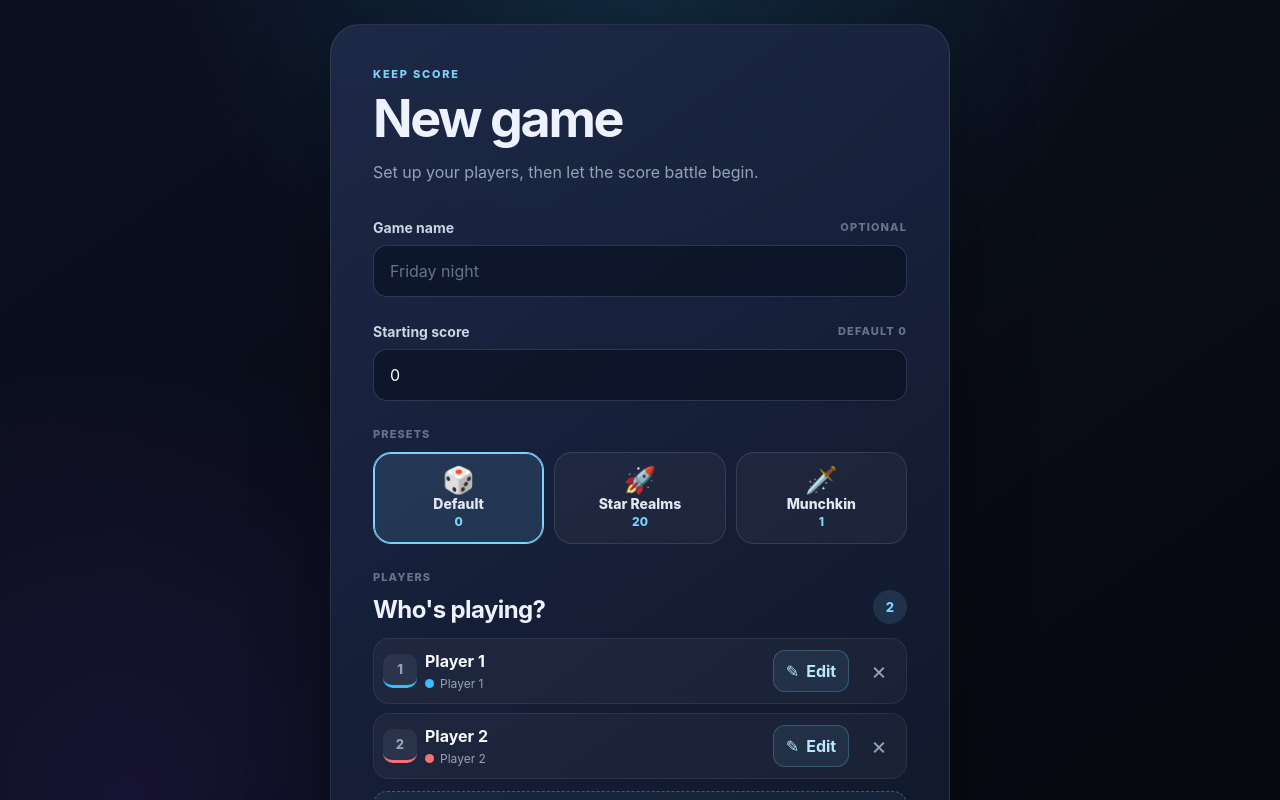
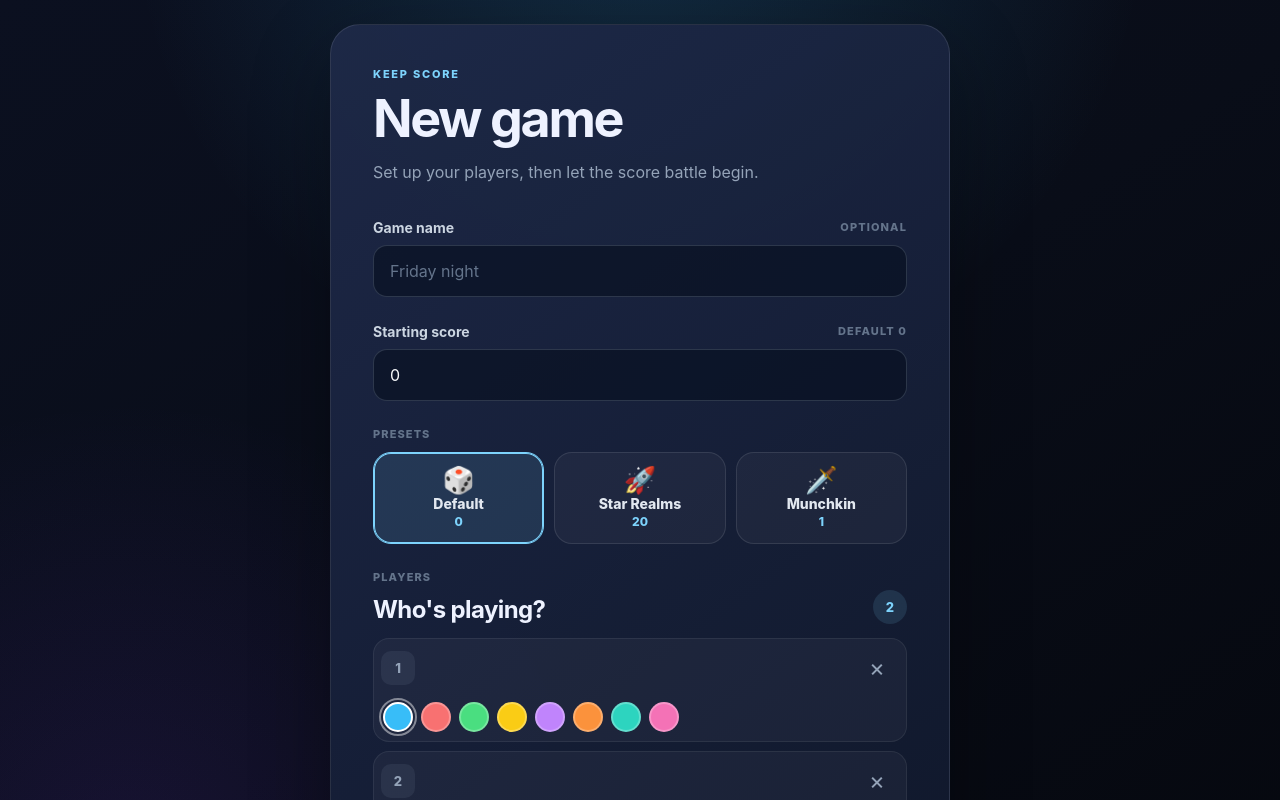
Before and after one commit to flofy/KeepScore, a React (Vite) app: page /setup in a window 1280 px wide. Shown: the top 800 px of the page. Built offline with nearby package versions, Linux system fonts and the light colour scheme.

Commit message:
fix: keep new game setup layout and use neutral player names

```diff
--- a/src/ui/GameSetup.tsx
+++ b/src/ui/GameSetup.tsx
@@ -9,55 +9,40 @@ type Props = {
   onCreate: (game: Game) => void;
   onBack?: () => void;
   onDetermineStartingPlayer?: (game: Game) => void;
-  suggestedPlayerNames?: string[];
 };
 
 export function GameSetup({
   onCreate,
   onBack,
   onDetermineStartingPlayer,
-  suggestedPlayerNames = [],
 }: Props) {
   const { t } = useI18n();
   const [names, setNames] = useState(["", ""]);
   const [colors, setColors] = useState<string[]>(() =>
-    [0, 1].map((index) => colorForIndex(index)),
+    names.map((_, index) => colorForIndex(index)),
   );
   const [gameName, setGameName] = useState("");
   const [startingScore, setStartingScore] = useState("0");
   const [presetId, setPresetId] = useState("default");
-  const [editingIndex, setEditingIndex] = useState<number | null>(null);
-  const [draftName, setDraftName] = useState("");
-
-  function playerName(index: number) {
-    return names[index].trim() || `${t("playerNumber")} ${index + 1}`;
-  }
 
   function updateName(index: number, value: string) {
-    setNames((current) => current.map((name, i) => (i === index ? value : name)));
+    setNames((current) =>
+      current.map((name, i) => (i === index ? value : name)),
+    );
   }
   function addPlayer() {
-    setNames((current) => [...current, ""]);
+    setNames((current) => [...current, "Player " + (current.length + 1)]);
     setColors((current) => [...current, colorForIndex(current.length)]);
   }
   function removePlayer(index: number) {
     if (names.length <= 1) return;
     setNames((current) => current.filter((_, i) => i !== index));
     setColors((current) => current.filter((_, i) => i !== index));
-    if (editingIndex === index) setEditingIndex(null);
-    else if (editingIndex !== null && editingIndex > index) setEditingIndex(editingIndex - 1);
   }
   function setColor(index: number, color: string) {
-    setColors((current) => current.map((value, i) => (i === index ? color : value)));
-  }
-  function openEditor(index: number) {
-    setEditingIndex(index);
-    setDraftName(names[index]);
-  }
-  function saveEditor() {
-    if (editingIndex === null) return;
-    updateName(editingIndex, draftName);
-    setEditingIndex(null);
+    setColors((current) =>
+      current.map((current_color, i) => (i === index ? color : current_color)),
+    );
   }
   function selectPreset(id: string) {
     const preset = GAME_PRESETS.find((candidate) => candidate.id === id);
@@ -68,30 +53,48 @@ export function GameSetup({
   }
   function createConfiguredGame(): Game {
     const parsedStartingScore = Number(startingScore);
-    const safeStartingScore = Number.isFinite(parsedStartingScore) ? Math.trunc(parsedStartingScore) : 0;
+    const safeStartingScore = Number.isFinite(parsedStartingScore)
+      ? Math.trunc(parsedStartingScore)
+      : 0;
     const playerNames = names.map((name, index) => name.trim() || `${t("playerNumber")} ${index + 1}`);
+    const playerColors = colors;
+
     return createGame(
       playerNames,
       gameName.trim(),
       safeStartingScore,
-      colors,
+      playerColors,
       undefined,
       presetId || undefined,
     );
   }
+
   function startGame() {
     onCreate(createConfiguredGame());
   }
+
   function determineStartingPlayer() {
     const game = createConfiguredGame();
-    if (onDetermineStartingPlayer) onDetermineStartingPlayer(game);
-    else onCreate(game);
+    if (onDetermineStartingPlayer) {
+      onDetermineStartingPlayer(game);
+    } else {
+      onCreate(game);
+    }
   }
 
   return (
     <main className="setup">
       <div className="setup-card">
-        {onBack && <button className="back-button" type="button" onClick={onBack} aria-label={t("back")}>←</button>}
+        {onBack && (
+          <button
+            className="back-button"
+            type="button"
+            onClick={onBack}
+            aria-label={t("back")}
+          >
+            ←
+          </button>
+        )}
         <header className="setup-header">
           <p className="eyebrow">KEEP SCORE</p>
           <h1>{t("newGame")}</h1>
@@ -99,23 +102,62 @@ export function GameSetup({
         </header>
         <section className="setup-section">
           <label className="field-label" htmlFor="game-name">
-            <span>{t("gameName")}</span><span className="optional">{t("optional")}</span>
+            <span>{t("gameName")}</span>
+            <span className="optional">{t("optional")}</span>
           </label>
-          <input id="game-name" className="setup-input" value={gameName} onChange={(event) => setGameName(event.target.value)} placeholder={t("gameNamePlaceholder")} />
+          <input
+            id="game-name"
+            className="setup-input"
+            value={gameName}
+            onChange={(event) => setGameName(event.target.value)}
+            placeholder={t("gameNamePlaceholder")}
+          />
         </section>
         <section className="setup-section">
           <label className="field-label" htmlFor="starting-score">
-            <span>{t("startingScore")}</span><span className="optional">{t("startingScoreHint")}</span>
+            <span>{t("startingScore")}</span>
+            <span className="optional">{t("startingScoreHint")}</span>
           </label>
-          <input id="starting-score" className="setup-input" type="number" inputMode="numeric" value={startingScore} onFocus={(event) => event.currentTarget.select()} onChange={(event) => { setStartingScore(event.target.value); setPresetId(""); }} placeholder="0" />
+          <input
+            id="starting-score"
+            className="setup-input"
+            type="number"
+            inputMode="numeric"
+            value={startingScore}
+            onFocus={(event) => event.currentTarget.select()}
+            onChange={(event) => {
+              setStartingScore(event.target.value);
+              setPresetId("");
+            }}
+            placeholder="0"
+          />
         </section>
         <section className="setup-section">
           <p className="field-kicker">{t("presets")}</p>
-          <div className="preset-row" role="radiogroup" aria-label={t("presets")}>
+          <div
+            className="preset-row"
+            role="radiogroup"
+            aria-label={t("presets")}
+          >
             {GAME_PRESETS.map((preset) => (
-              <button key={preset.id} type="button" role="radio" aria-checked={presetId === preset.id} className={presetId === preset.id ? "preset-chip selected" : "preset-chip"} onClick={() => selectPreset(preset.id)}>
-                <span className="preset-emoji" aria-hidden="true">{preset.emoji}</span>
-                <span className="preset-name">{preset.id === "custom" ? t("presetCustom") : preset.name}</span>
+              <button
+                key={preset.id}
+                type="button"
+                role="radio"
+                aria-checked={presetId === preset.id}
+                className={
+                  presetId === preset.id
+                    ? "preset-chip selected"
+                    : "preset-chip"
+                }
+                onClick={() => selectPreset(preset.id)}
+              >
+                <span className="preset-emoji" aria-hidden="true">
+                  {preset.emoji}
+                </span>
+                <span className="preset-name">
+                  {preset.id === "custom" ? t("presetCustom") : preset.name}
+                </span>
                 <span className="preset-score">{preset.startingScore}</span>
               </button>
             ))}
@@ -123,59 +165,91 @@ export function GameSetup({
         </section>
         <section className="setup-section">
           <div className="section-heading">
-            <div><p className="field-kicker">{t("players")}</p><h2>{t("whoIsPlaying")}</h2></div>
+            <div>
+              <p className="field-kicker">{t("players")}</p>
+              <h2>{t("whoIsPlaying")}</h2>
+            </div>
             <span className="player-count">{names.length}</span>
           </div>
           <div className="player-list">
             {names.map((name, index) => (
-              <div className="player-editor player-editor-summary" key={index}>
-                <span className="player-number" style={{ borderBottom: `3px solid ${colors[index]}` }}>{index + 1}</span>
-                <div className="player-summary">
-                  <span className="player-summary-name">{playerName(index)}</span>
-                  <span className="player-summary-color"><span style={{ background: colors[index] }} />{t("playerNumber")} {index + 1}</span>
+              <div className="player-editor" key={index}>
+                <span className="player-number">{index + 1}</span>
+                <input
+                  value={name}
+                  onChange={(event) => updateName(index, event.target.value)}
+                  aria-label={
+                    t("playerNumber") +
+                    " " +
+                    (index + 1) +
+                    " " +
+                    t("playerName")
+                  }
+                />
+                <button
+                  className="icon-button"
+                  type="button"
+                  onClick={() => removePlayer(index)}
+                  disabled={names.length <= 1}
+                  aria-label={t("removePlayer") + " " + (index + 1)}
+                >
+                  ×
+                </button>
+                <div
+                  className="color-row"
+                  role="radiogroup"
+                  aria-label={t("colorForPlayer") + " " + (index + 1)}
+                >
+                  {PLAYER_COLORS.map((color) => (
+                    <button
+                      key={color}
+                      type="button"
+                      role="radio"
+                      aria-checked={colors[index] === color}
+                      className={
+                        colors[index] === color
+                          ? "color-dot selected"
+                          : "color-dot"
+                      }
+                      style={{ background: color }}
+                      onClick={() => setColor(index, color)}
+                      aria-label={
+                        t("setPlayerColor") +
+                        " " +
+                        color +
+                        " " +
+                        t("playerNumber") +
+                        " " +
+                        (index + 1)
+                      }
+                    />
+                  ))}
                 </div>
-                <button className="player-edit-button" type="button" onClick={() => openEditor(index)} aria-label={t("editPlayer") + " " + (index + 1)}>
-                  <span aria-hidden="true">✎</span>{t("edit")}
-                </button>
-                <button className="icon-button" type="button" onClick={() => removePlayer(index)} disabled={names.length <= 1} aria-label={t("removePlayer") + " " + (index + 1)}>×</button>
               </div>
             ))}
           </div>
-          <datalist id="saved-player-name-suggestions">
-            {suggestedPlayerNames.map((name) => <option key={name} value={name} />)}
-          </datalist>
-          {suggestedPlayerNames.length > 0 && <p className="player-suggestions-hint">{t("savedPlayerSuggestions")}</p>}
-          <button className="add-player-button" type="button" onClick={addPlayer}>{t("addPlayer")}</button>
+          <button
+            className="add-player-button"
+            type="button"
+            onClick={addPlayer}
+          >
+            {t("addPlayer")}
+          </button>
         </section>
-        <button className="primary-button" type="button" onClick={startGame}>{t("startGame")} <span>→</span></button>
-        {onDetermineStartingPlayer && names.length > 1 && <button className="secondary-button determine-starter-button" type="button" onClick={determineStartingPlayer} style={{ marginTop: 8 }}>🎲 {t("determineWhoStarts")}</button>}
+        <button className="primary-button" type="button" onClick={startGame}>
+          {t("startGame")} <span>→</span>
+        </button>
+        {onDetermineStartingPlayer && names.length > 1 && (
+          <button
+            className="secondary-button determine-starter-button"
+            type="button"
+            onClick={determineStartingPlayer}
+            style={{ marginTop: 8 }}
+          >
+            🎲 {t("determineWhoStarts")}
+          </button>
+        )}
       </div>
-      {editingIndex !== null && (
-        <div className="player-edit-backdrop" onMouseDown={(event) => { if (event.target === event.currentTarget) setEditingIndex(null); }}>
-          <section className="player-edit-dialog" role="dialog" aria-modal="true" aria-labelledby="player-edit-title">
-            <header className="player-edit-dialog-header">
-              <div><p className="field-kicker">{t("playerNumber")} {editingIndex + 1}</p><h2 id="player-edit-title">{t("editPlayer")}</h2></div>
-              <button className="icon-button" type="button" onClick={() => setEditingIndex(null)} aria-label={t("close")}>✕</button>
-            </header>
-            <label className="field-label" htmlFor="edit-player-name">{t("playerName")}</label>
-            <input id="edit-player-name" className="setup-input" autoFocus list="saved-player-name-suggestions" value={draftName} onChange={(event) => setDraftName(event.target.value)} placeholder={`${t("playerNumber")} ${editingIndex + 1}`} />
-            {suggestedPlayerNames.length > 0 && (
-              <div className="player-name-suggestions">
-                <p className="field-kicker">{t("savedPlayerSuggestions")}</p>
-                <div>{suggestedPlayerNames.map((name) => <button type="button" key={name} onClick={() => setDraftName(name)}>{name}</button>)}</div>
-              </div>
-            )}
-            <p className="field-label player-color-label">{t("colorForPlayer")}</p>
-            <div className="color-row player-edit-colors" role="radiogroup" aria-label={t("colorForPlayer")}>
-              {PLAYER_COLORS.map((color) => <button key={color} type="button" role="radio" aria-checked={colors[editingIndex] === color} className={colors[editingIndex] === color ? "color-dot selected" : "color-dot"} style={{ background: color }} onClick={() => setColor(editingIndex, color)} aria-label={t("setPlayerColor") + " " + color} />)}
-            </div>
-            <footer className="player-edit-actions">
-              <button className="secondary-button" type="button" onClick={() => setEditingIndex(null)}>{t("cancel")}</button>
-              <button className="primary-button" type="button" onClick={saveEditor}>{t("save")}</button>
-            </footer>
-          </section>
-        </div>
-      )}
     </main>
   );
 }
```
